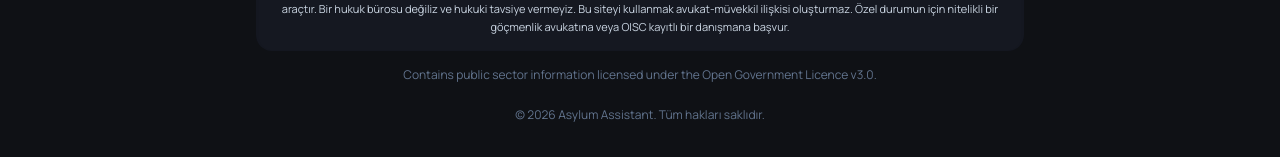
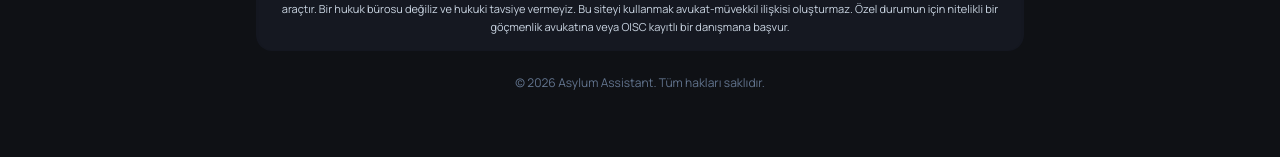
Before and after one commit to ozgurozbekuk/asylumapp, a React (Vite) app in the folder frontend/: page / in a window 1280 px wide. Shown: the part 1497-1654 px from the top of the page. Built offline with nearby package versions, Linux system fonts and the light colour scheme; no server answers.

Commit message:
ui update

```diff
--- a/frontend/src/pages/landingpage/Home.jsx
+++ b/frontend/src/pages/landingpage/Home.jsx
@@ -536,9 +536,6 @@ const Home = ({ language = 'tr', setLanguage = () => {} }) => {
           <div className="mx-auto mt-6 max-w-3xl rounded-2xl bg-[#151821] px-5 py-4 text-center text-[11px] leading-relaxed text-slate-300 shadow-inner">
             <span className="font-semibold text-slate-100">Important Disclaimer:</span> {t.footer.disclaimer}
           </div>
-          <p className="mt-4 text-center text-xs text-slate-500">
-            Contains public sector information licensed under the Open Government Licence v3.0.
-          </p>
           <p className="mt-6 text-center text-xs text-slate-500">© {currentYear} {t.footer.copyrightSuffix}</p>
         </footer>
       </main>
```
